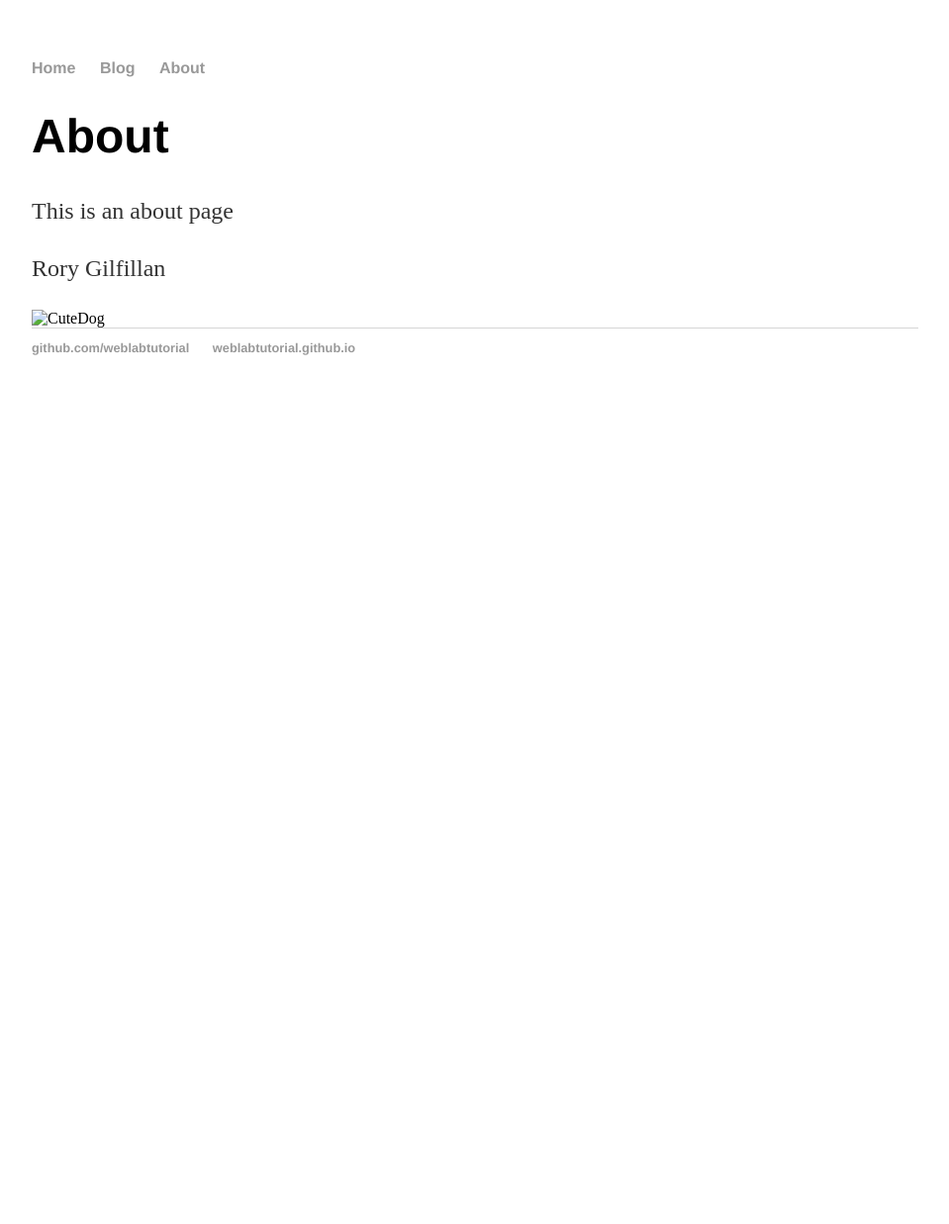
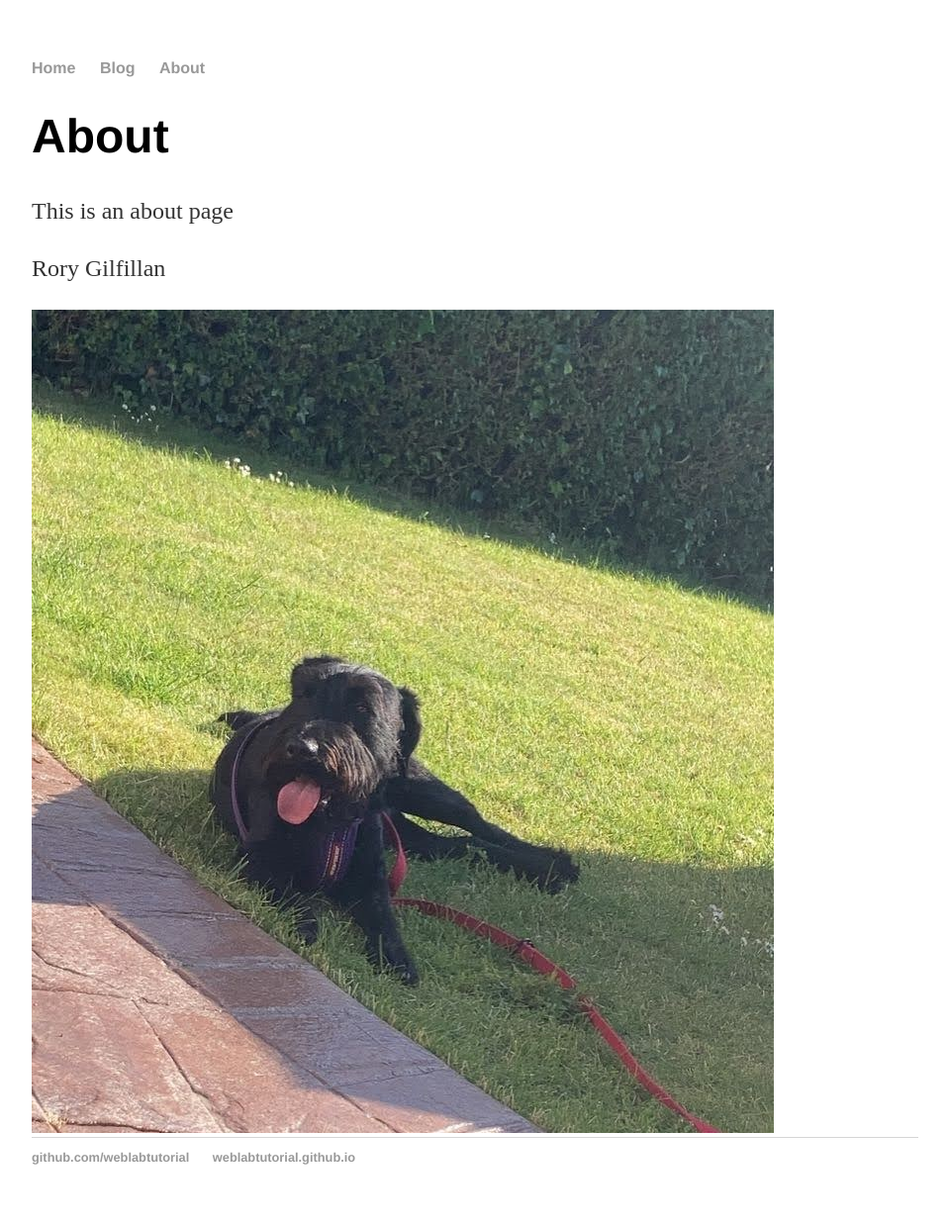
Before and after one commit to RoryGilfillan03/RoryGilfillan03.github.io, a Jekyll site: the page built from about/index.html, in a window 1280 px wide. Shown: the whole page at 99% size, without its empty margins (160-1119 px from the left). Built offline with Jekyll 4.4.1, drawn with Linux system fonts in a browser that asks for light colours; before the commit the page ends 900 px from its top, so only the background shows below that.

Commit message:
Update index.html
fix path

```diff
--- a/about/index.html
+++ b/about/index.html
@@ -6,5 +6,5 @@ title: Web Programming
 <h1>About</h1>
 <p>This is an about page</p>
 <p>Rory Gilfillan</p>
-<img src="Images/Jackson.jpg" alt="CuteDog" id="Image1">
+<img src="Jackson.jpg" alt="CuteDog" id="Image1">
 </div>
```
